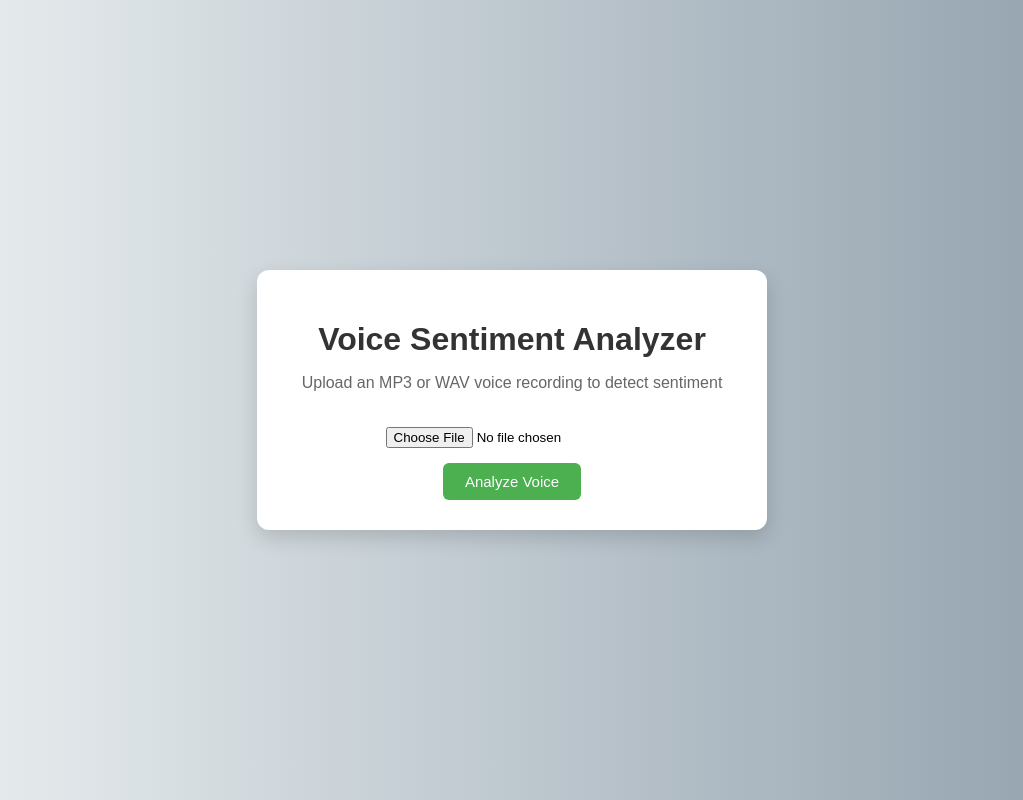
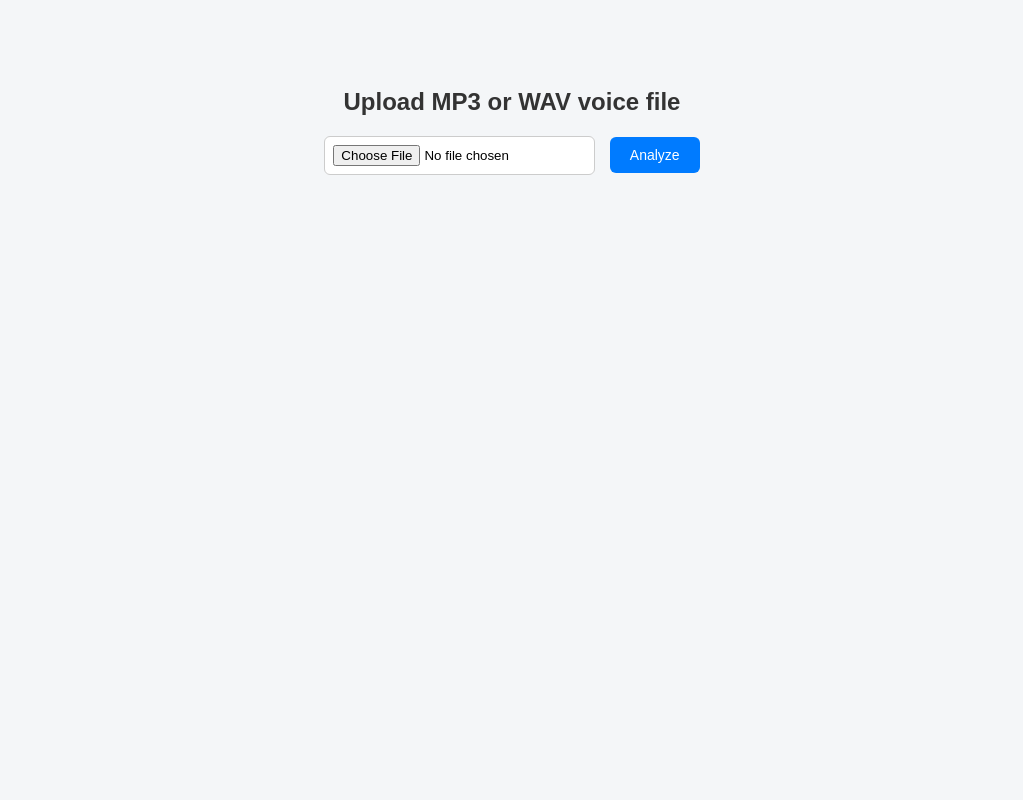
Before and after one commit to PallaviVasanth/voice-sentiment-render, a Flask app: page / in a window 1280 px wide. Shown: the whole page, without its empty margins (128-1151 px from the left). Run offline with Flask 3, Linux system fonts and the light colour scheme.

Commit message:
Update index.html

```diff
--- a/templates/index.html
+++ b/templates/index.html
@@ -2,115 +2,74 @@
 <html>
 <head>
     <title>Voice Sentiment Analyzer</title>
+
     <style>
         body {
             font-family: Arial, sans-serif;
-            background: linear-gradient(to right, #eef2f3, #8e9eab);
-            height: 100vh;
-            margin: 0;
-            display: flex;
-            justify-content: center;
-            align-items: center;
+            background-color: #f4f6f8;
+            text-align: center;
+            padding-top: 60px;
         }
 
-        .card {
-            background: white;
-            padding: 30px;
-            border-radius: 12px;
-            width: 450px;
-            box-shadow: 0 8px 20px rgba(0,0,0,0.15);
-            text-align: center;
-        }
-
-        h1 {
-            margin-bottom: 10px;
+        h2 {
             color: #333;
         }
 
-        p {
-            color: #666;
-            margin-bottom: 20px;
+        form {
+            margin-top: 20px;
         }
 
         input[type="file"] {
-            margin: 15px 0;
+            padding: 8px;
+            background: white;
+            border: 1px solid #ccc;
+            border-radius: 6px;
         }
 
         button {
-            background-color: #4CAF50;
+            padding: 10px 20px;
+            margin-left: 10px;
+            background-color: #007BFF;
+            border: none;
             color: white;
-            padding: 10px 22px;
-            border: none;
             border-radius: 6px;
+            font-size: 14px;
             cursor: pointer;
-            font-size: 15px;
         }
 
         button:hover {
-            background-color: #43a047;
+            background-color: #0056b3;
         }
 
-        .result-box {
+        h3 {
             margin-top: 25px;
-            padding: 15px;
-            background: #f4f6f8;
-            border-radius: 8px;
-            text-align: left;
+            color: #444;
         }
 
-        .label {
-            font-weight: bold;
-            margin-top: 10px;
-        }
-
-        .positive {
-            color: green;
-            font-weight: bold;
-            font-size: 18px;
-        }
-
-        .negative {
-            color: red;
-            font-weight: bold;
-            font-size: 18px;
-        }
-
-        .neutral {
-            color: #555;
-            font-weight: bold;
-            font-size: 18px;
+        p {
+            background: white;
+            display: inline-block;
+            padding: 10px 15px;
+            border-radius: 6px;
+            box-shadow: 0px 2px 6px rgba(0,0,0,0.1);
         }
     </style>
 </head>
+
 <body>
-
-<div class="card">
-    <h1>Voice Sentiment Analyzer</h1>
-    <p>Upload an MP3 or WAV voice recording to detect sentiment</p>
+    <h2>Upload MP3 or WAV voice file</h2>
 
     <form method="POST" enctype="multipart/form-data">
         <input type="file" name="audio" required>
-        <br>
-        <button type="submit">Analyze Voice</button>
+        <button type="submit">Analyze</button>
     </form>
 
     {% if text %}
-    <div class="result-box">
-        <div class="label">Detected Text:</div>
+        <h3>Detected Text:</h3>
         <p>{{ text }}</p>
 
-        <div class="label">Sentiment Result:</div>
-
-        {% if sentiment == "Positive" %}
-            <div class="positive">Positive</div>
-        {% elif sentiment == "Negative" %}
-            <div class="negative">Negative</div>
-        {% else %}
-            <div class="neutral">Neutral</div>
-        {% endif %}
-    </div>
+        <h3>Sentiment:</h3>
+        <p>{{ sentiment }}</p>
     {% endif %}
-</div>
-
 </body>
 </html>
```
